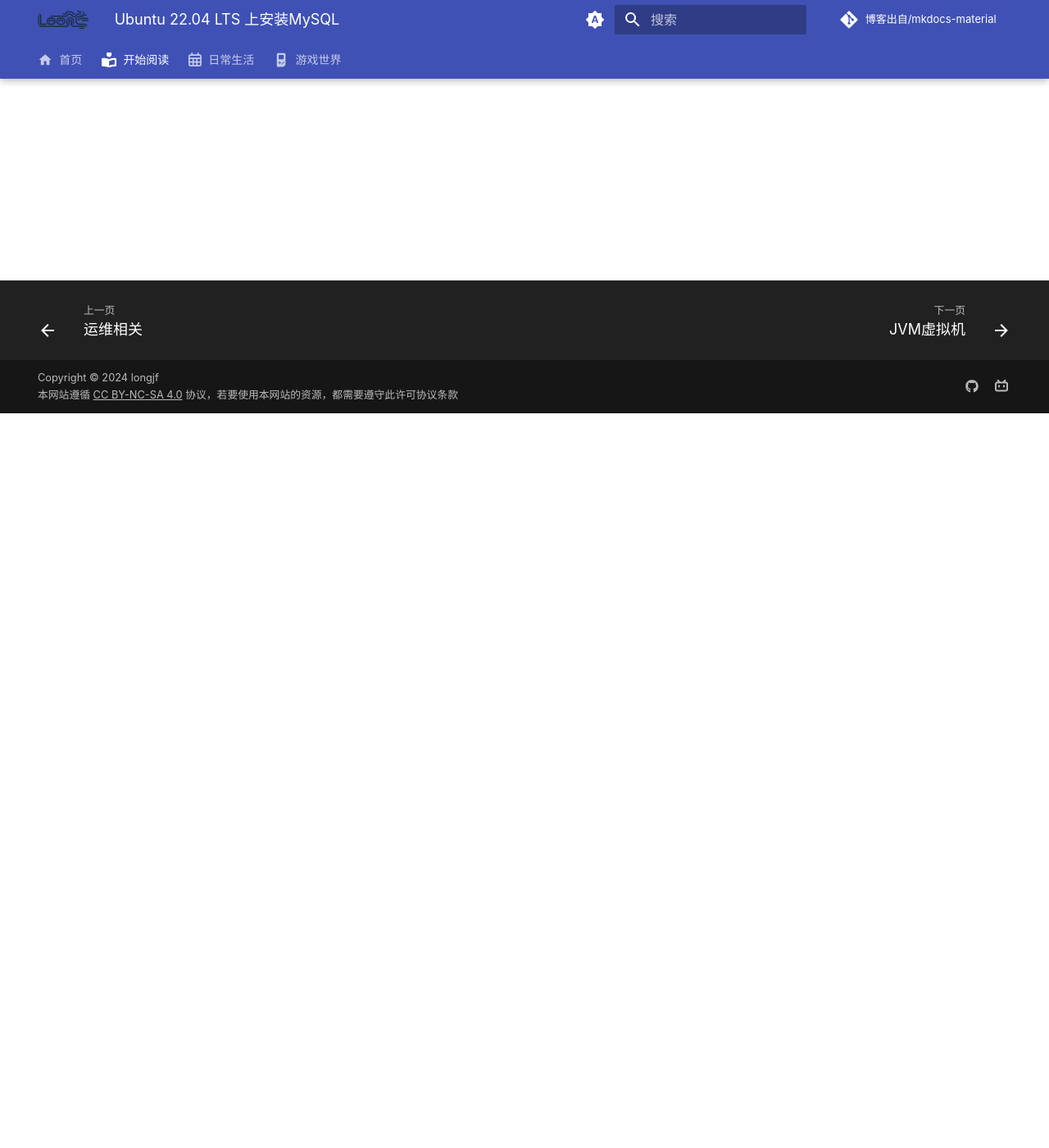
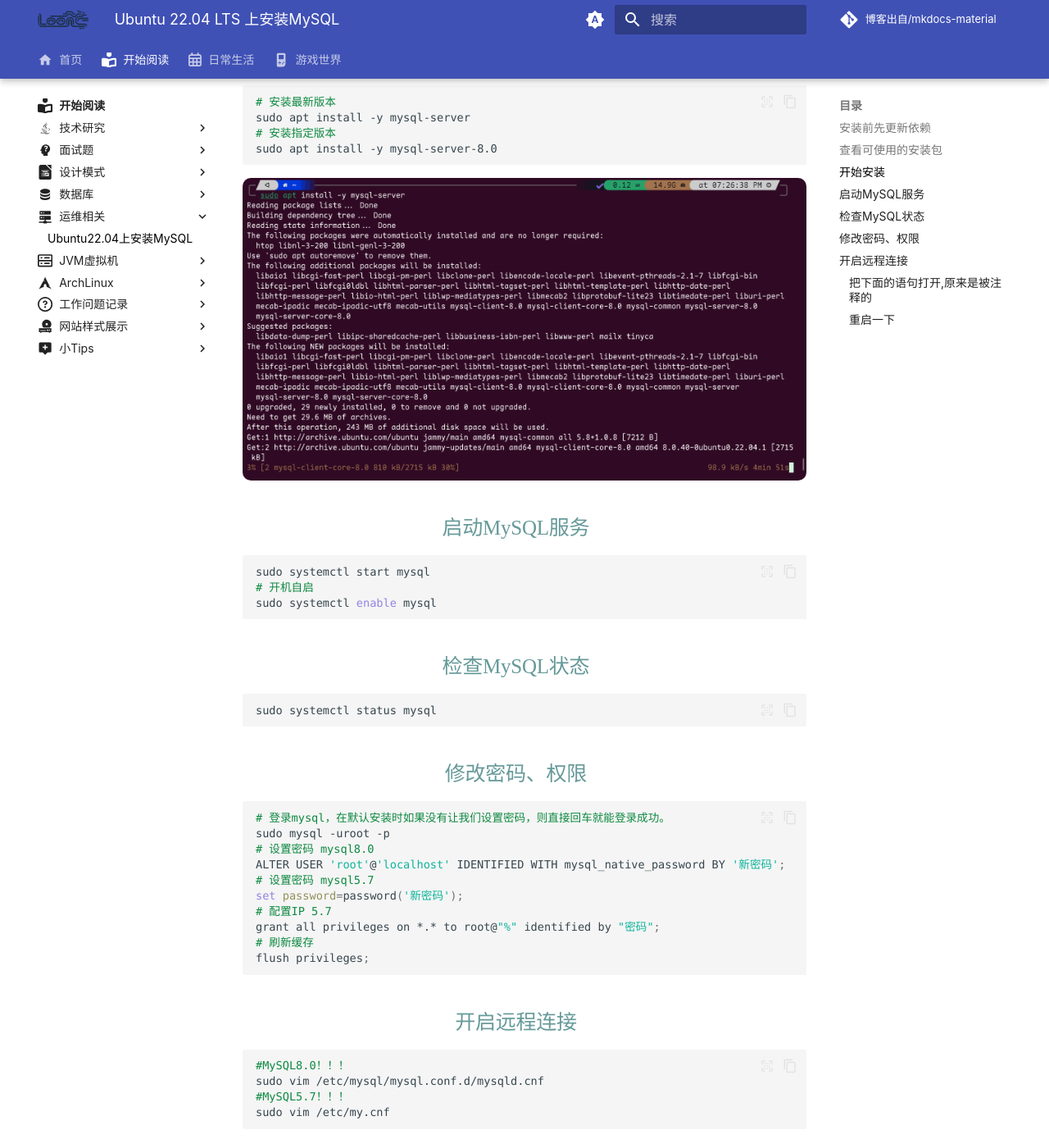
Before and after one commit to 971230/971230.github.io, an MkDocs documentation site: the page built from docs/开始阅读/运维相关/Ubuntu 22.04 LTS 上安装MySQL.md, in a window 1280 px wide and 1400 px high, scrolled down 896 px. Shown: the whole window at 82% size. Built offline with MkDocs 1.6.1 and Material for MkDocs 9.7.7, drawn with Linux system fonts in a browser that asks for light colours; some web fonts are replaced; comment, search, counter and statistics services are not loaded; some of the changed text lies outside the part shown.

Commit message:
完成《Ubuntu 22.04 LTS 上安装MySQL》;添加《Linux》tips

````diff
--- a/docs/开始阅读/运维相关/Ubuntu 22.04 LTS 上安装MySQL.md
+++ b/docs/开始阅读/运维相关/Ubuntu 22.04 LTS 上安装MySQL.md
@@ -4,3 +4,84 @@
 ---
 
 # Ubuntu 22.04 LTS 上安装MySQL
+
+!!! Warning "提醒自己"
+    安装教程只能是参考，看教程的时间不一样、数据库操作系统依赖库版本不一样、是否是虚拟环境云环境wsl环境，都会造成不一样的执行效果，
+    只能是参考，表示这个时间节点，这样做是可以成功安装的。其实这类的东西只能记录一下，确实无法当作教程，实战实在太不一样了。
+
+## 安装前先更新依赖
+
+``` shell
+sudo apt update
+```
+
+## 查看可使用的安装包
+
+``` shell
+sudo apt search mysql-server
+```
+
+![图片的样式](./img/search.png)
+
+## 开始安装
+
+``` shell
+# 安装最新版本
+sudo apt install -y mysql-server
+# 安装指定版本
+sudo apt install -y mysql-server-8.0
+```
+
+![图片的样式](./img/install.png)
+
+## 启动MySQL服务
+
+``` shell
+sudo systemctl start mysql
+# 开机自启
+sudo systemctl enable mysql
+```
+
+## 检查MySQL状态
+
+``` shell
+sudo systemctl status mysql
+```
+
+## 修改密码、权限
+
+``` shell
+# 登录mysql，在默认安装时如果没有让我们设置密码，则直接回车就能登录成功。
+sudo mysql -uroot -p
+# 设置密码 mysql8.0
+ALTER USER 'root'@'localhost' IDENTIFIED WITH mysql_native_password BY '新密码';
+# 设置密码 mysql5.7
+set password=password('新密码');
+# 配置IP 5.7
+grant all privileges on *.* to root@"%" identified by "密码";
+# 刷新缓存
+flush privileges;
+```
+
+## 开启远程连接
+
+``` shell
+#MySQL8.0！！！
+sudo vim /etc/mysql/mysql.conf.d/mysqld.cnf
+#MySQL5.7！！！
+sudo vim /etc/my.cnf
+```
+
+### 把下面的语句打开,原来是被注释的
+
+``` shell
+bind-address = 127.0.0.1
+```
+
+![图片的样式](./img/bind.png)
+
+### 重启一下
+
+``` shell
+sudo systemctl restart mysql
+```
--- a/mkdocs.yml
+++ b/mkdocs.yml
@@ -205,6 +205,7 @@
     - 小Tips:
       - 开始阅读/小Tips/index.md
       - Windows相关: 开始阅读/小Tips/Windows.md
+      - Linux相关: 开始阅读/小Tips/Linux.md
   - 日常生活:
     - 日常/index.md
     - 文字:
````
Also changed, not shown: docs/开始阅读/index.md (+1 -0 lines), docs/开始阅读/小Tips/Linux.md (added, +21 -0 lines), docs/开始阅读/小Tips/index.md (+1 -0 lines), docs/开始阅读/运维相关/img/bind.png (added), docs/开始阅读/运维相关/img/install.png (added), docs/开始阅读/运维相关/img/search.png (added).
